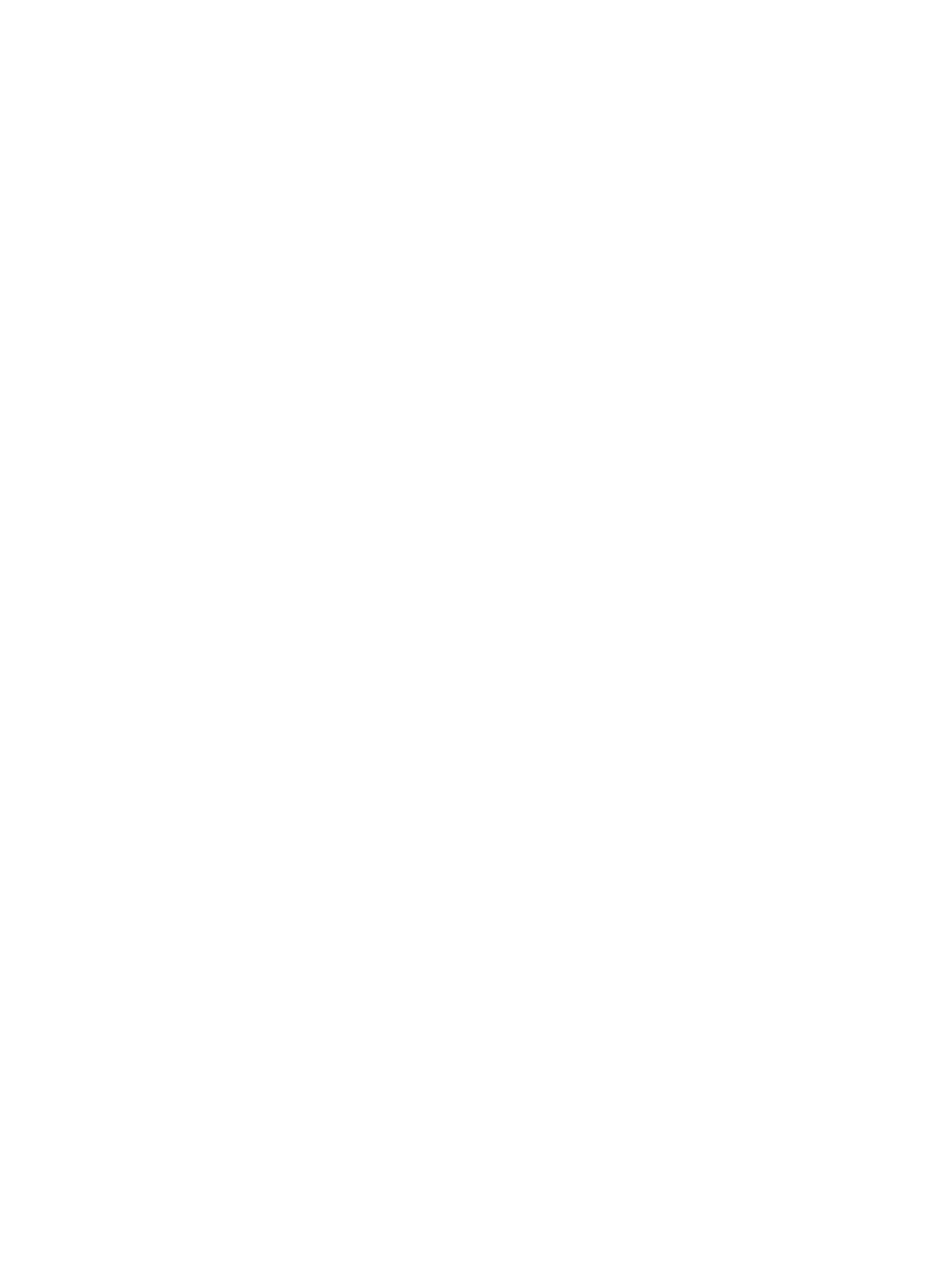
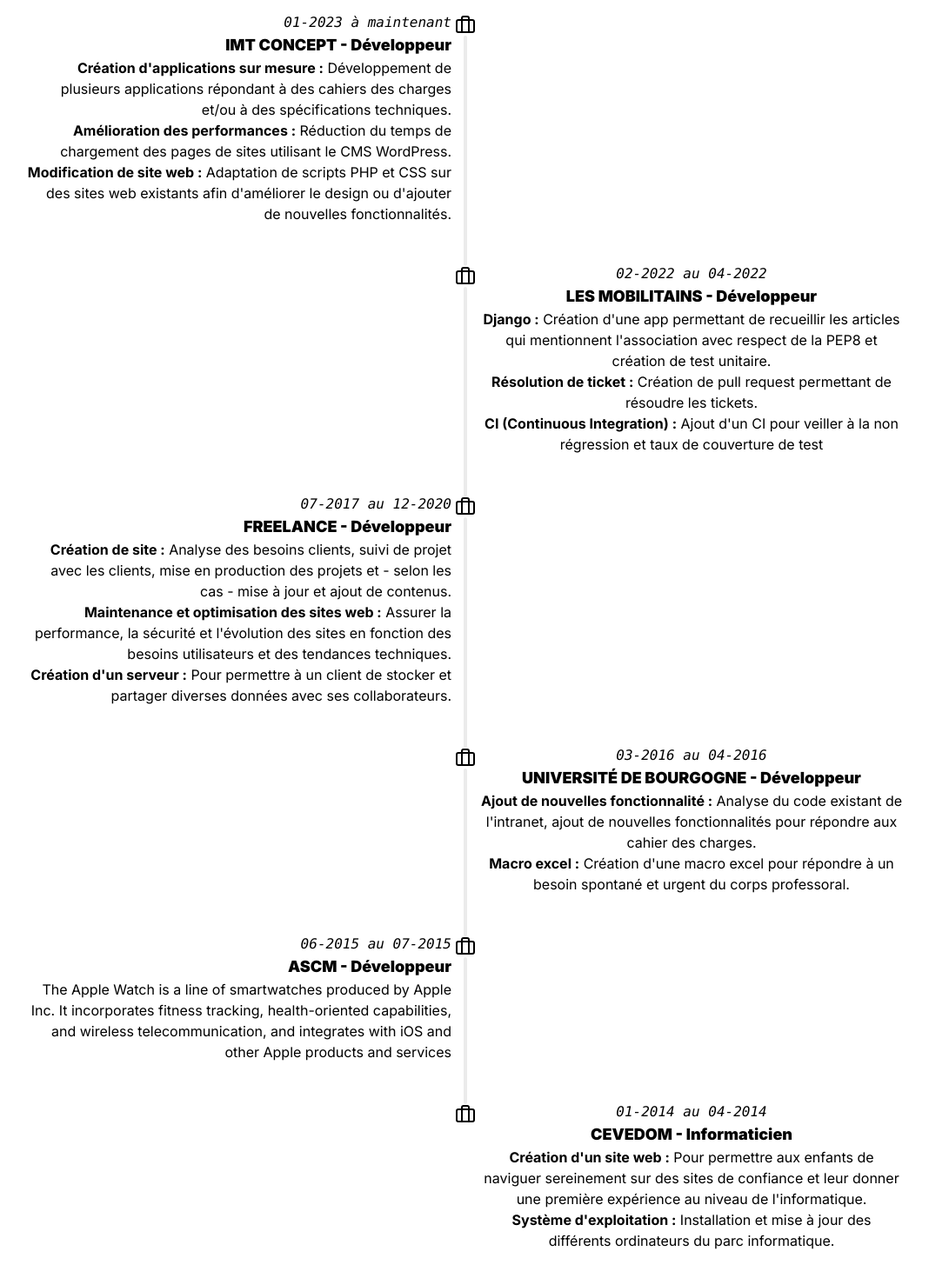
Before and after one commit to mcmikashi/mcmikashi.github.io, a SvelteKit app: page / in a window 1280 px wide. Shown: the part 920-2390 px from the top of the page at 87% size, without its empty margins (105-1173 px from the left). Before the commit the page ends 921 px from the top, so only its background shows below. Built offline with nearby package versions, Linux system fonts and the light colour scheme.

Commit message:
Add experience component

```diff
--- /dev/null
+++ b/src/lib/components/common/Experience.svelte
@@ -0,0 +1,134 @@
+<script>
+	import { Briefcase } from '@lucide/svelte';
+</script>
+
+<section class="hero" id="experience">
+	<div class="hero-content text-center">
+		<div class="max-w-5/6">
+			<h3 class="text-2xl font-extrabold mb-4">Expérience professionnelle</h3>
+			<ul class="timeline timeline-snap-icon max-md:timeline-compact timeline-vertical m-3">
+				<li>
+					<div class="timeline-middle">
+						<Briefcase />
+					</div>
+					<div class="timeline-start mb-10 md:text-end">
+						<time class="font-mono italic">01-2023 à maintenant</time>
+						<div class="text-lg font-black">IMT CONCEPT - Développeur</div>
+						<p>
+							<strong>Création d'applications sur mesure : </strong> Développement de plusieurs applications
+							répondant à des cahiers des charges et/ou à des spécifications techniques.
+						</p>
+						<p>
+							<strong>Amélioration des performances : </strong> Réduction du temps de chargement des
+							pages de sites utilisant le CMS WordPress.
+						</p>
+						<p>
+							<strong>Modification de site web : </strong> Adaptation de scripts PHP et CSS sur des sites
+							web existants afin d'améliorer le design ou d'ajouter de nouvelles fonctionnalités.
+						</p>
+					</div>
+					<hr />
+				</li>
+				<li>
+					<hr />
+					<div class="timeline-middle">
+						<Briefcase />
+					</div>
+					<div class="timeline-end md:mb-10">
+						<time class="font-mono italic">02-2022 au 04-2022</time>
+						<div class="text-lg font-black">LES MOBILITAINS - Développeur</div>
+						<p>
+							<strong>Django :</strong> Création d'une app permettant de recueillir les articles qui
+							mentionnent l'association avec respect de la PEP8 et création de test unitaire.
+						</p>
+						<p>
+							<strong>Résolution de ticket : </strong> Création de pull request permettant de résoudre
+							les tickets.
+						</p>
+						<p>
+							<strong>CI (Continuous Integration) : </strong> Ajout d'un CI pour veiller à la non régression
+							et taux de couverture de test
+						</p>
+					</div>
+					<hr />
+				</li>
+				<li>
+					<hr />
+					<div class="timeline-middle">
+						<Briefcase />
+					</div>
+					<div class="timeline-start mb-10 md:text-end">
+						<time class="font-mono italic">07-2017 au 12-2020</time>
+						<div class="text-lg font-black">FREELANCE - Développeur</div>
+						<p>
+							<strong>Création de site : </strong> Analyse des besoins clients, suivi de projet avec
+							les clients, mise en production des projets et - selon les cas - mise à jour et ajout de
+							contenus.
+						</p>
+						<p>
+							<strong>Maintenance et optimisation des sites web : </strong> Assurer la performance, la
+							sécurité et l'évolution des sites en fonction des besoins utilisateurs et des tendances
+							techniques.
+						</p>
+						<p>
+							<strong>Création d'un serveur : </strong> Pour permettre à un client de stocker et partager
+							diverses données avec ses collaborateurs.
+						</p>
+					</div>
+					<hr />
+				</li>
+				<li>
+					<hr />
+					<div class="timeline-middle">
+						<Briefcase />
+					</div>
+					<div class="timeline-end md:mb-10">
+						<time class="font-mono italic">03-2016 au 04-2016</time>
+						<div class="text-lg font-black">UNIVERSITÉ DE BOURGOGNE - Développeur</div>
+						<p>
+							<strong>Ajout de nouvelles fonctionnalité : </strong> Analyse du code existant de l'intranet,
+							ajout de nouvelles fonctionnalités pour répondre aux cahier des charges.
+						</p>
+						<p>
+							<strong>Macro excel : </strong> Création d'une macro excel pour répondre à un besoin spontané
+							et urgent du corps professoral.
+						</p>
+					</div>
+					<hr />
+				</li>
+				<li>
+					<hr />
+					<div class="timeline-middle">
+						<Briefcase />
+					</div>
+					<div class="timeline-start mb-10 md:text-end">
+						<time class="font-mono italic">06-2015 au 07-2015</time>
+						<div class="text-lg font-black">ASCM - Développeur</div>
+						The Apple Watch is a line of smartwatches produced by Apple Inc. It incorporates fitness
+						tracking, health-oriented capabilities, and wireless telecommunication, and integrates with
+						iOS and other Apple products and services
+					</div>
+					<hr />
+				</li>
+				<li>
+					<hr />
+					<div class="timeline-middle">
+						<Briefcase />
+					</div>
+					<div class="timeline-end md:mb-10">
+						<time class="font-mono italic">01-2014 au 04-2014</time>
+						<div class="text-lg font-black">CEVEDOM - Informaticien</div>
+						<p>
+							<strong>Création d'un site web : </strong> Pour permettre aux enfants de naviguer sereinement
+							sur des sites de confiance et leur donner une première expérience au niveau de l'informatique.
+						</p>
+						<p>
+							<strong>Système d'exploitation : </strong> Installation et mise à jour des différents ordinateurs
+							du parc informatique.
+						</p>
+					</div>
+				</li>
+			</ul>
+		</div>
+	</div>
+</section>
--- a/src/routes/+page.svelte
+++ b/src/routes/+page.svelte
@@ -1,9 +1,11 @@
 <script>
 	import About from "$lib/components/common/About.svelte";
+	import Experience from "$lib/components/common/Experience.svelte";
 	import Hero from "$lib/components/common/Hero.svelte";
 </script>
 
 <div class="flex flex-col">
 	<Hero/>
 	<About/>
+	<Experience/>
 </div>
```
